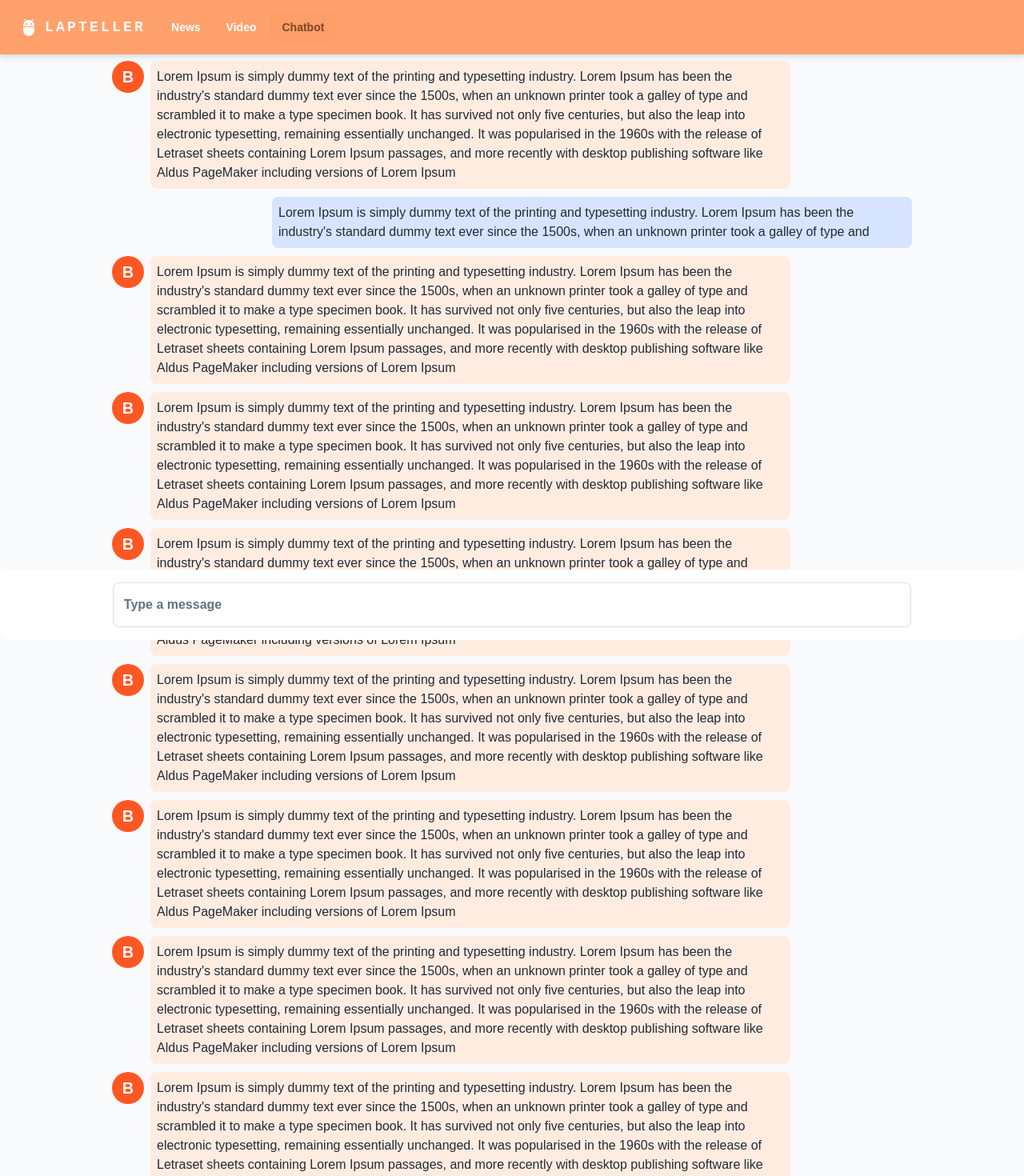
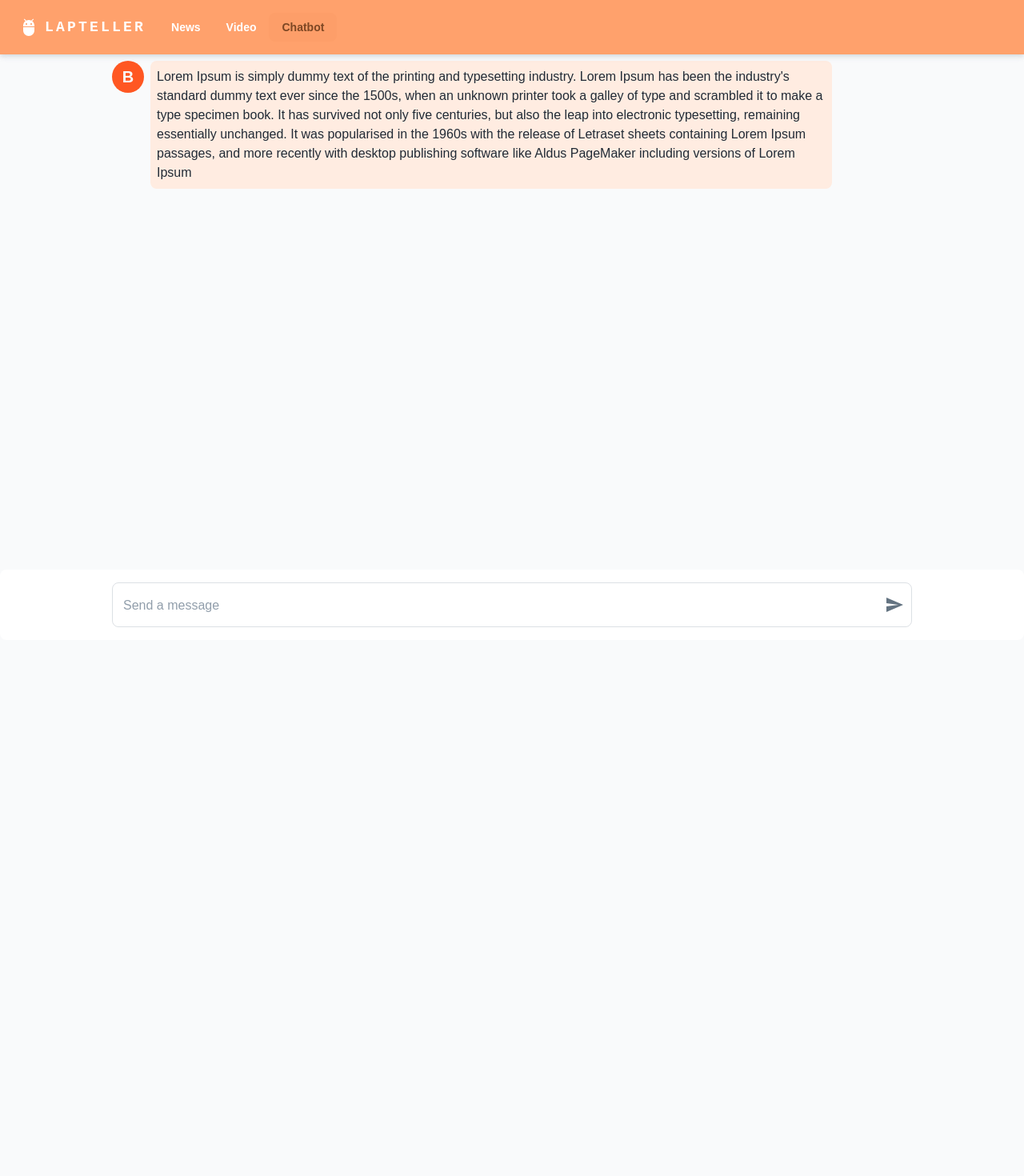
Before and after one commit to tuan20520342/lapteller, a React (Create React App) app: page /chatbot in a window 1280 px wide. Shown: the top 1470 px of the page at 80% size. After the commit the page ends 800 px from the top, so only its background shows below. Built offline with nearby package versions, Linux system fonts and the light colour scheme.

Commit message:
add message

```diff
--- a/src/components/Chatbot/Chat/index.js
+++ b/src/components/Chatbot/Chat/index.js
@@ -1,7 +1,6 @@
 import React, { useState } from 'react';
-import { TextField, Button, Paper, Typography, Avatar } from '@mui/material';
-import { Calculate } from '@mui/icons-material';
-import { deepOrange, deepPurple } from '@mui/material/colors';
+import { Avatar, Paper, Typography } from '@mui/material';
+import { deepOrange } from '@mui/material/colors';
 
 const Chat = ({ isAnswer, content }) => {
   return (
@@ -16,10 +15,12 @@ const Chat = ({ isAnswer, content }) => {
         justifyContent: isAnswer ? 'flex-start' : 'flex-end',
       }}
     >
-      {isAnswer && <Avatar sx={{ bgcolor: deepOrange[500] }}>B</Avatar>}
+      {isAnswer && <Avatar sx={{ bgcolor: deepOrange[500], display: { xs: 'none', md: 'flex' } }}>B</Avatar>}
       <Paper
         sx={{
-          width: { xs: '90%', md: '80%' },
+          width: 'content-fit',
+          marginLeft: !isAnswer && '10%',
+          marginRight: isAnswer && '10%',
           bgcolor: isAnswer ? 'primary.lighter' : 'secondary.lighter',
           p: 1,
         }}
--- a/src/pages/ChatbotPage.js
+++ b/src/pages/ChatbotPage.js
@@ -1,8 +1,39 @@
-import { Paper, TextField } from '@mui/material';
-import React from 'react';
+import { Box, IconButton, InputAdornment, Paper, TextField } from '@mui/material';
+import React, { useEffect, useRef, useState } from 'react';
 import Chat from '~/components/Chatbot/Chat';
+import SendIcon from '@mui/icons-material/Send';
+import { Input } from '@mui/material';
 
 const ChatBotPage = () => {
+  const [listChat, setListChat] = useState([
+    {
+      isAnswer: true,
+      content:
+        "Lorem Ipsum is simply dummy text of the printing and typesetting industry. Lorem Ipsum has been the industry's standard dummy text ever since the 1500s, when an unknown printer took a galley of type and scrambled it to make a type specimen book. It has survived not only five centuries, but also the leap into electronic typesetting, remaining essentially unchanged. It was popularised in the 1960s with the release of Letraset sheets containing Lorem Ipsum passages, and more recently with desktop publishing software like Aldus PageMaker including versions of Lorem Ipsum",
+    },
+  ]);
+
+  const [newMessage, setNewMessage] = useState('');
+
+  useEffect(() => {
+    // Scroll the entire page to the bottom when a new message is added
+    window.scrollTo(0, document.body.scrollHeight);
+  }, [listChat]);
+
+  const handleSendMessage = () => {
+    if (newMessage.trim() !== '') {
+      setListChat([...listChat, { content: newMessage, isAnswer: false }]);
+      setNewMessage('');
+      // You can handle sending messages to a server or other logic here
+    }
+  };
+
+  const handleEnterMesage = (key) => {
+    if (key.key === 'Enter') {
+      handleSendMessage();
+    }
+  };
+
   return (
     <div
       style={{
@@ -14,70 +45,9 @@ const ChatBotPage = () => {
         marginBottom: 100,
       }}
     >
-      <Chat
-        isAnswer={true}
-        content={
-          "Lorem Ipsum is simply dummy text of the printing and typesetting industry. Lorem Ipsum has been the industry's standard dummy text ever since the 1500s, when an unknown printer took a galley of type and scrambled it to make a type specimen book. It has survived not only five centuries, but also the leap into electronic typesetting, remaining essentially unchanged. It was popularised in the 1960s with the release of Letraset sheets containing Lorem Ipsum passages, and more recently with desktop publishing software like Aldus PageMaker including versions of Lorem Ipsum"
-        }
-      />
-      <Chat
-        content={
-          "Lorem Ipsum is simply dummy text of the printing and typesetting industry. Lorem Ipsum has been the industry's standard dummy text ever since the 1500s, when an unknown printer took a galley of type and "
-        }
-      />
-      <Chat
-        isAnswer={true}
-        content={
-          "Lorem Ipsum is simply dummy text of the printing and typesetting industry. Lorem Ipsum has been the industry's standard dummy text ever since the 1500s, when an unknown printer took a galley of type and scrambled it to make a type specimen book. It has survived not only five centuries, but also the leap into electronic typesetting, remaining essentially unchanged. It was popularised in the 1960s with the release of Letraset sheets containing Lorem Ipsum passages, and more recently with desktop publishing software like Aldus PageMaker including versions of Lorem Ipsum"
-        }
-      />
-      <Chat
-        isAnswer={true}
-        content={
-          "Lorem Ipsum is simply dummy text of the printing and typesetting industry. Lorem Ipsum has been the industry's standard dummy text ever since the 1500s, when an unknown printer took a galley of type and scrambled it to make a type specimen book. It has survived not only five centuries, but also the leap into electronic typesetting, remaining essentially unchanged. It was popularised in the 1960s with the release of Letraset sheets containing Lorem Ipsum passages, and more recently with desktop publishing software like Aldus PageMaker including versions of Lorem Ipsum"
-        }
-      />
-      <Chat
-        isAnswer={true}
-        content={
-          "Lorem Ipsum is simply dummy text of the printing and typesetting industry. Lorem Ipsum has been the industry's standard dummy text ever since the 1500s, when an unknown printer took a galley of type and scrambled it to make a type specimen book. It has survived not only five centuries, but also the leap into electronic typesetting, remaining essentially unchanged. It was popularised in the 1960s with the release of Letraset sheets containing Lorem Ipsum passages, and more recently with desktop publishing software like Aldus PageMaker including versions of Lorem Ipsum"
-        }
-      />
-      <Chat
-        isAnswer={true}
-        content={
-          "Lorem Ipsum is simply dummy text of the printing and typesetting industry. Lorem Ipsum has been the industry's standard dummy text ever since the 1500s, when an unknown printer took a galley of type and scrambled it to make a type specimen book. It has survived not only five centuries, but also the leap into electronic typesetting, remaining essentially unchanged. It was popularised in the 1960s with the release of Letraset sheets containing Lorem Ipsum passages, and more recently with desktop publishing software like Aldus PageMaker including versions of Lorem Ipsum"
-        }
-      />
-      <Chat
-        isAnswer={true}
-        content={
-          "Lorem Ipsum is simply dummy text of the printing and typesetting industry. Lorem Ipsum has been the industry's standard dummy text ever since the 1500s, when an unknown printer took a galley of type and scrambled it to make a type specimen book. It has survived not only five centuries, but also the leap into electronic typesetting, remaining essentially unchanged. It was popularised in the 1960s with the release of Letraset sheets containing Lorem Ipsum passages, and more recently with desktop publishing software like Aldus PageMaker including versions of Lorem Ipsum"
-        }
-      />
-      <Chat
-        isAnswer={true}
-        content={
-          "Lorem Ipsum is simply dummy text of the printing and typesetting industry. Lorem Ipsum has been the industry's standard dummy text ever since the 1500s, when an unknown printer took a galley of type and scrambled it to make a type specimen book. It has survived not only five centuries, but also the leap into electronic typesetting, remaining essentially unchanged. It was popularised in the 1960s with the release of Letraset sheets containing Lorem Ipsum passages, and more recently with desktop publishing software like Aldus PageMaker including versions of Lorem Ipsum"
-        }
-      />
-      <Chat
-        isAnswer={true}
-        content={
-          "Lorem Ipsum is simply dummy text of the printing and typesetting industry. Lorem Ipsum has been the industry's standard dummy text ever since the 1500s, when an unknown printer took a galley of type and scrambled it to make a type specimen book. It has survived not only five centuries, but also the leap into electronic typesetting, remaining essentially unchanged. It was popularised in the 1960s with the release of Letraset sheets containing Lorem Ipsum passages, and more recently with desktop publishing software like Aldus PageMaker including versions of Lorem Ipsum"
-        }
-      />
-      <Chat
-        isAnswer={true}
-        content={
-          "Lorem Ipsum is simply dummy text of the printing and typesetting industry. Lorem Ipsum has been the industry's standard dummy text ever since the 1500s, when an unknown printer took a galley of type and scrambled it to make a type specimen book. It has survived not only five centuries, but also the leap into electronic typesetting, remaining essentially unchanged. It was popularised in the 1960s with the release of Letraset sheets containing Lorem Ipsum passages, and more recently with desktop publishing software like Aldus PageMaker including versions of Lorem Ipsum"
-        }
-      />
-      <Chat
-        content={
-          "Lorem Ipsum is simply dummy text of the printing and typesetting industry. Lorem Ipsum has been the industry's standard dummy text ever since the 1500s, when an unknown printer took a galley of type and scrambled it to make a type specimen book. It has survived not only five centuries, but also the leap into electronic typesetting, remaining essentially unchanged. It was popularised in the 1960s with the release of Letraset sheets containing Lorem Ipsum passages, and more recently with desktop publishing software like Aldus PageMaker including versions of Lorem Ipsum"
-        }
-      />
+      {listChat.map((item, index) => (
+        <Chat key={index} content={item.content} isAnswer={item.isAnswer}></Chat>
+      ))}
 
       <Paper
         sx={{
@@ -90,7 +60,29 @@ const ChatBotPage = () => {
           justifyContent: 'center',
         }}
       >
-        <TextField sx={{ width: '80%', maxWidth: 1000 }} label="Type a message" variant="outlined" fullWidth />
+        <Box sx={{ width: '90%', maxWidth: 1000, minWidth: 400, position: 'relative' }}>
+          <TextField
+            inputProps={{ style: { fontWeight: 500 } }}
+            variant="outlined"
+            placeholder="Send a message"
+            fullWidth
+            color="secondary"
+            value={newMessage}
+            onChange={(e) => setNewMessage(e.target.value)}
+            onKeyDown={(key) => {
+              handleEnterMesage(key);
+            }}
+            InputProps={{
+              endAdornment: (
+                <InputAdornment position="end">
+                  <IconButton aria-label="send button" onClick={handleSendMessage} edge="end">
+                    <SendIcon />
+                  </IconButton>
+                </InputAdornment>
+              ),
+            }}
+          />
+        </Box>
       </Paper>
     </div>
   );
```
